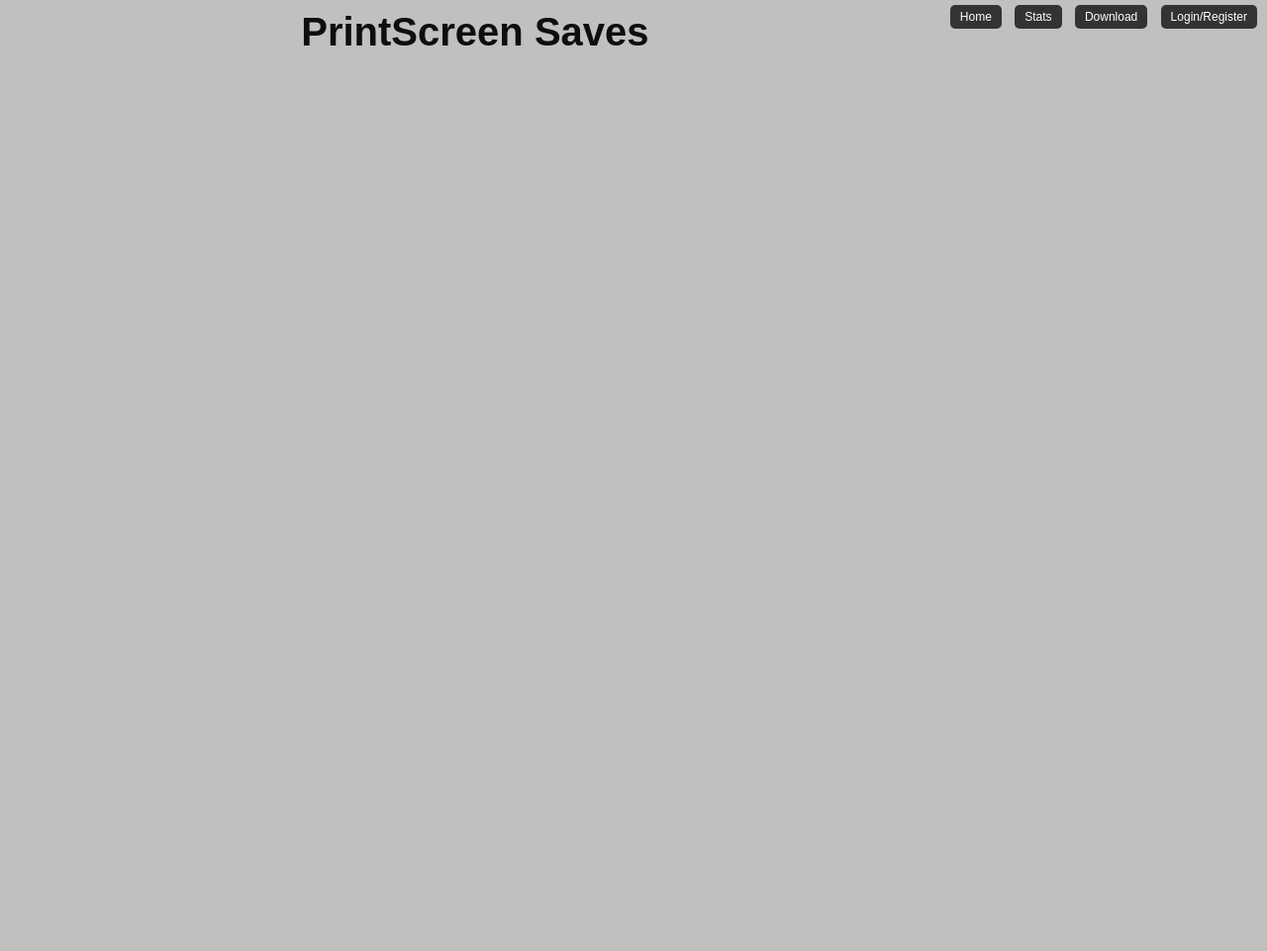
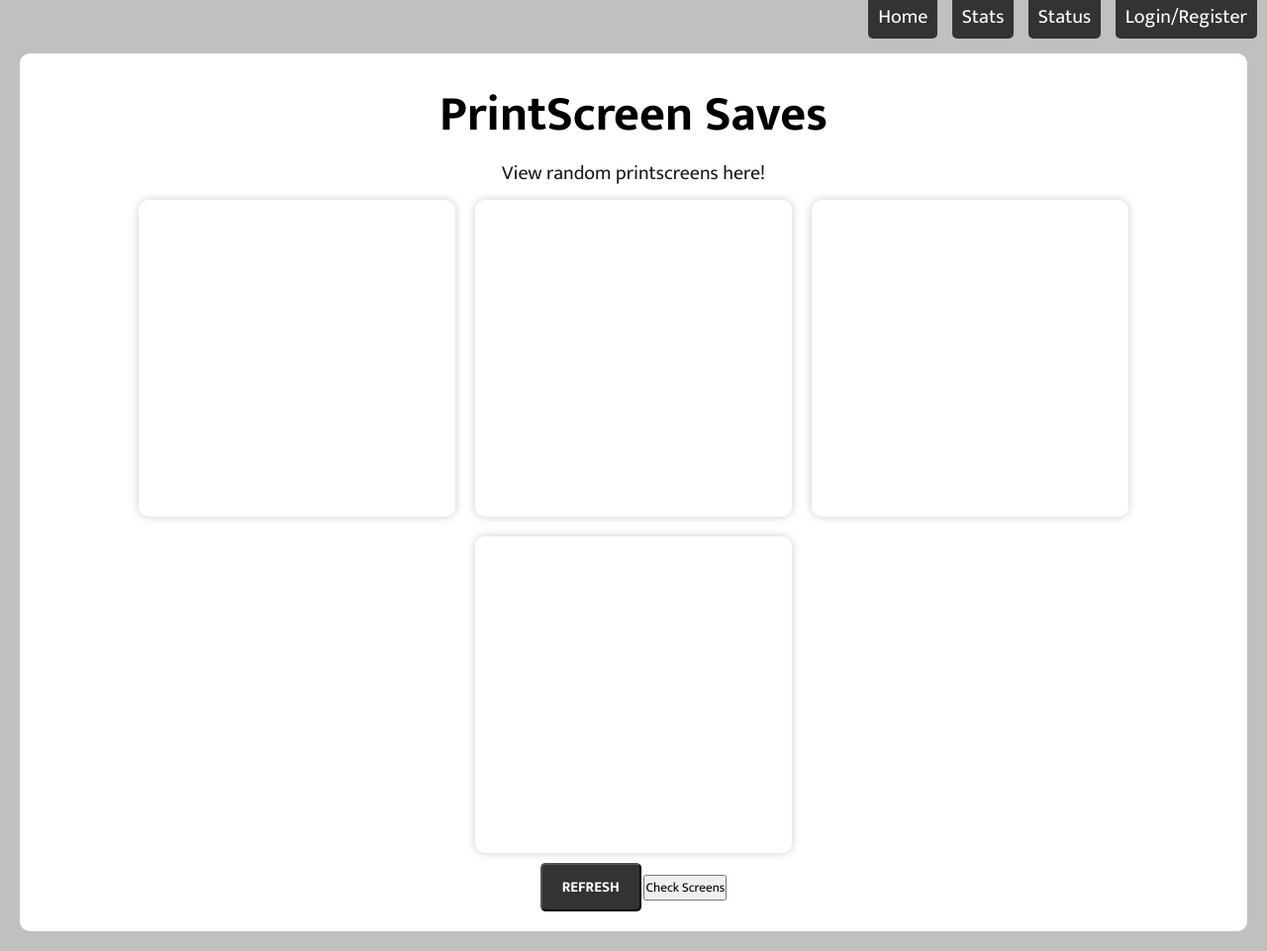
Before and after one commit to Sk0ipy/prntsc_W, a PHP site: page / in a window 1280 px wide. Shown: the whole page at 99% size. Before the commit the page ends 46 px from the top, so only its background shows below. Run offline with PHP 8.4, Linux system fonts and the light colour scheme; data that the repository does not hold is empty.

Commit message:
3/27 laatste edit

```diff
--- a/css/style.css
+++ b/css/style.css
@@ -1,7 +1,9 @@
+@import url('https://fonts.googleapis.com/css2?family=Mukta:wght@400;500;700&display=swap');
+
 * {
     margin: 0;
     padding: 0;
-    box-sizing: border-box;
+    font-family: 'Mukta', sans-serif;
 }
 
 
@@ -16,7 +18,15 @@ body {
 
 /*navbar*/
 .navbar {
-    float: right;
+    font-size: 20px;
+    position: relative;
+    text-align: right;
+}
+
+.title {
+    text-align: center;
+    font-size: 50px;
+
 }
 
 .navbar-container {
@@ -42,11 +52,114 @@ body {
     background-color: #555;
 }
 
+.navbar-container li a.active {
+    background-color: #1b1b1f;
+}
+
 
 /*main*/
-.title {
+.main {
+    background-color: #fff;
+    padding: 20px;
+    margin: 20px;
+    border-radius: 10px;
+}
+
+.title h1 {
+    color: #000000;
+    font-size: 50px;
+    font-weight: 700;
+    text-align: center;
+    margin: 0;
+    padding: 0;
+}
+
+.title p {
+    color: #1a1919;
     font-size: 20px;
-    font-weight: bold;
-    margin: 10px 0;
+    font-weight: 400;
+    text-align: center;
+    margin: 0;
+    padding: 0;
+}
+
+.container {
+    display: flex;
+    flex-wrap: wrap;
+    justify-content: center;
+    align-items: center;
+    margin: 0;
+    padding: 0;
+}
+
+.container .box1 {
+    width: 300px;
+    height: 300px;
+    margin: 10px;
+    padding: 10px;
+    border-radius: 10px;
+    background-color: #fff;
+    box-shadow: 0 0 10px rgba(0, 0, 0, 0.2);
+    transition: 0.5s;
+}
+
+.container .box2 {
+    width: 300px;
+    height: 300px;
+    margin: 10px;
+    padding: 10px;
+    border-radius: 10px;
+    background-color: #fff;
+    box-shadow: 0 0 10px rgba(0, 0, 0, 0.2);
+    transition: 0.5s;
+}
+
+.container .box3 {
+    width: 300px;
+    height: 300px;
+    margin: 10px;
+    padding: 10px;
+    border-radius: 10px;
+    background-color: #fff;
+    box-shadow: 0 0 10px rgba(0, 0, 0, 0.2);
+    transition: 0.5s;
+}
+
+.container .box4 {
+    width: 300px;
+    height: 300px;
+    margin: 10px;
+    padding: 10px;
+    border-radius: 10px;
+    background-color: #fff;
+    box-shadow: 0 0 10px rgba(0, 0, 0, 0.2);
+    transition: 0.5s;
+}
+
+/*button*/
+.button {
     text-align: center;
 }
+
+.refresh_button {
+    border-radius: 5px;
+    padding: 10px 20px;
+    background-color: #333;
+    color: #fff;
+    font-size: 15px;
+    font-weight: 700;
+    text-decoration: none;
+    text-transform: uppercase;
+}
+
+.refresh_button:hover {
+    background-color: #555;
+}
+
+.refresh_button:active {
+    background-color: #1b1b1f;
+
+}
+
+
+/*footer*/
--- a/index.php
+++ b/index.php
@@ -2,6 +2,16 @@
 
 // Include the database connection
 include_once 'database_connection.php';
+
+// get the urls from the database called working_urls
+$sql = "SELECT * FROM working_urls";
+$result = mysqli_query($conn, $sql);
+$resultCheck = mysqli_num_rows($result);
+
+
+
+
+
 
 ?>
 
@@ -21,25 +31,43 @@ include_once 'database_connection.php';
 <header>
     <nav class="navbar">
         <ul class="navbar-container">
-            <li><a href="index.php">Home</a></li>
-            <li><a href="#">Stats</a></li>
-            <li><a href="#">Download</a></li>
-            <li><a href="#">Login/Register</a></li>
+            <li><a href="index.php">Home</a></li> <!--home-->
+            <li><a href="#">Stats</a></li> <!--geeft de stats van bot, over hoe snel en hoeveel je alles heb-->
+            <li><a href="#">Status</a></li> <!--geeft de status weer van de server, of de bot nog werkt-->
+            <li><a href="#">Login/Register</a></li> <!--login en register-->
         </ul>
     </nav>
+
 </header>
 <main class="main">
+
     <div class="title">
         <h1>PrintScreen Saves</h1>
+        <p>View random printscreens here!</p>
+    </div>
+
+    <!--4 boxes in the center of the screen-->
+    <div class="container">
+        <div class="box1"></div>
+        <div class="box2"></div>
+        <div class="box3"></div>
+        <div class="box4"></div>
     </div>
 
 
+<!--    button for refresh pics-->
+    <div class="button">
+        <button class="refresh_button" onclick="refresh_screens()">Refresh</button>
+        <button class="check_screens" onclick="check_screens()">Check Screens</button>
+    </div>
 
 
+<!--    -->
+</main>
 
+<footer>
 
-
-</main>
+</footer>
 
 
 </body>
```
